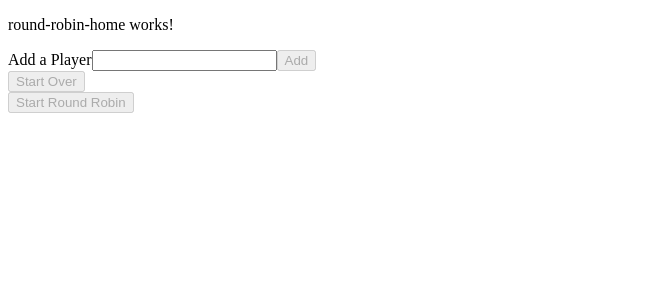
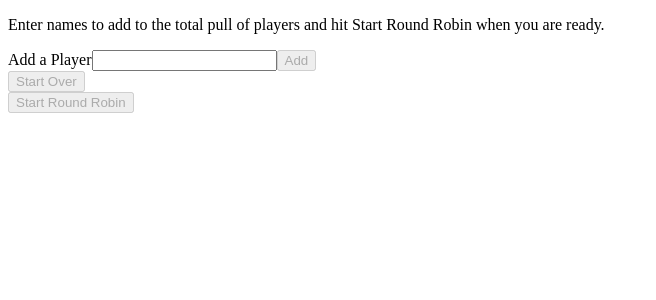
Before and after one commit to KillerKodyCodes/bracket-app, an Angular app: page /round-robin in a window 1280 px wide. Shown: the top 300 px of the page, without its empty margins (0-656 px from the left). Built offline with nearby package versions, Linux system fonts and the light colour scheme.

Commit message:
added on enter for adding players

```diff
--- a/src/app/round-robin-home/round-robin-home.component.html
+++ b/src/app/round-robin-home/round-robin-home.component.html
@@ -1,7 +1,6 @@
-<p>round-robin-home works!</p>
-
+<p>Enter names to add to the total pull of players and hit Start Round Robin when you are ready. </p>
 <label for="newPlayerInput">Add a Player</label>
-<input id="newPlayerInput" type="text" [(ngModel)]="newPlayerName" />
+<input id="newPlayerInput" type="text" [(ngModel)]="newPlayerName" (keydown.enter)="addPlayer()" />
 <button type="button" (click)="addPlayer()" [disabled]="addPlayerButtonDisabled()">Add</button>
 <br>
 <button type="button" (click)="clearPlayers()" [disabled]="isClearPlayersButtonDisabled()">Start Over</button>
```
